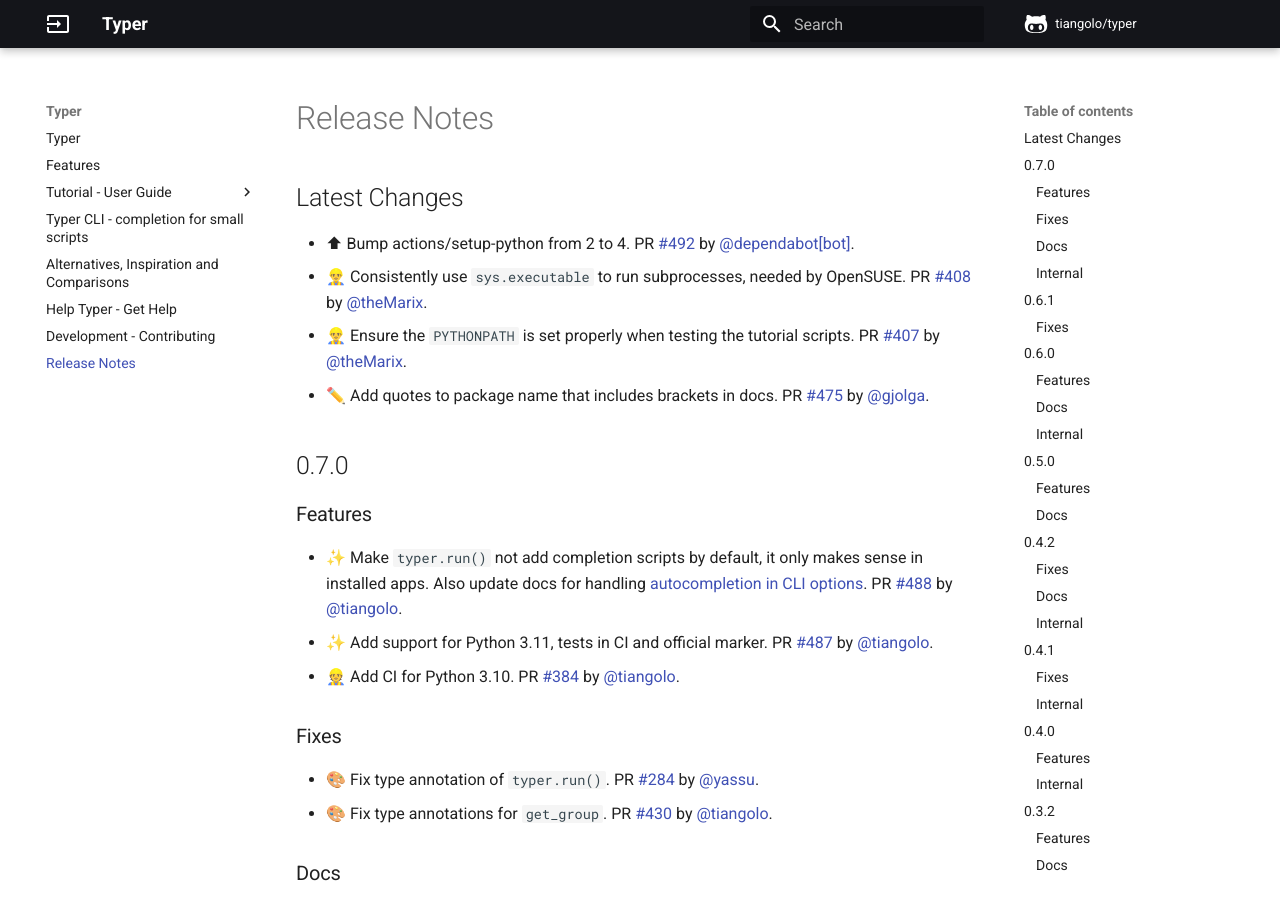
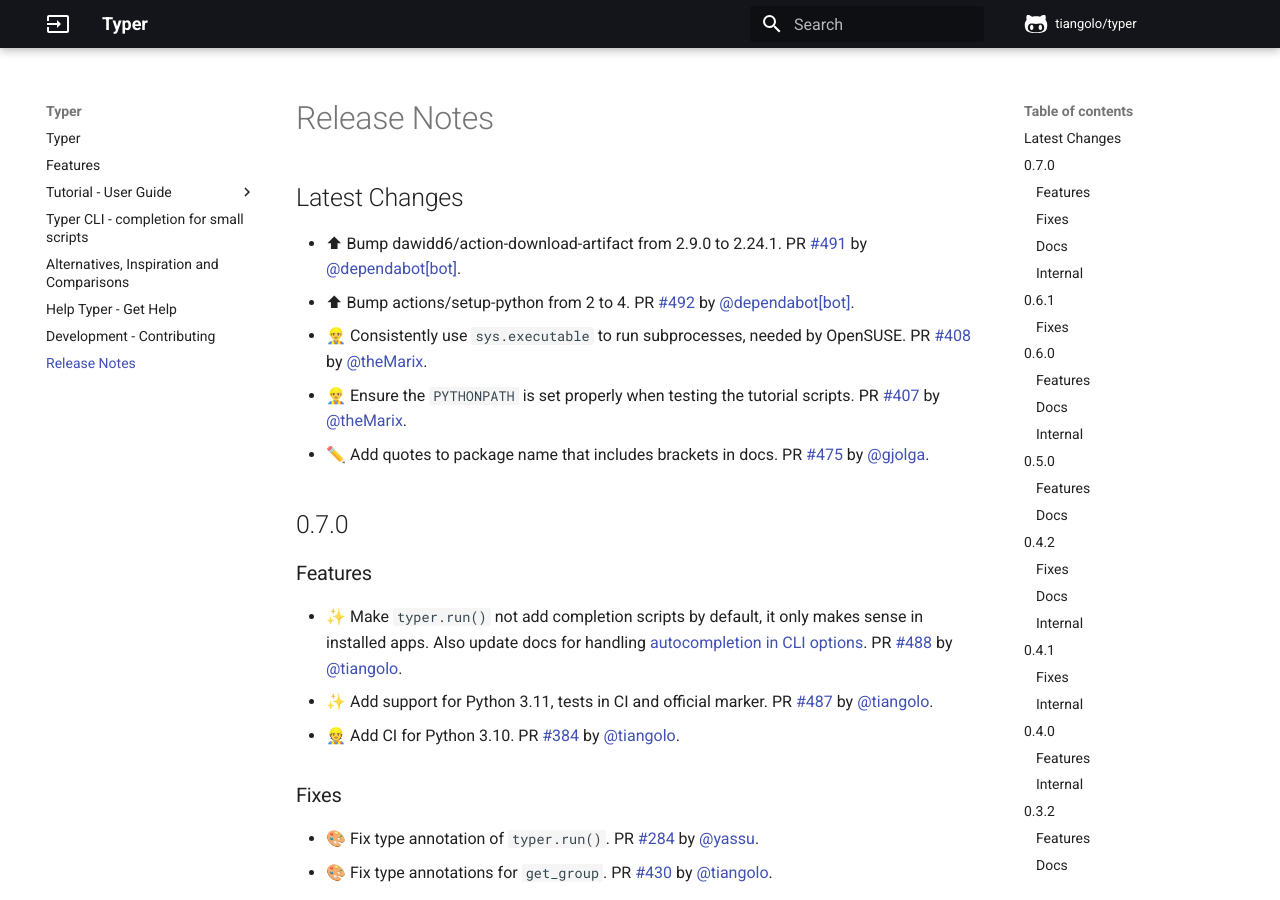
Before and after one commit to RED0731/red_pythonTyper, an MkDocs documentation site: the page built from docs/release-notes.md, in a window 1280 px wide and 900 px high. Built offline with MkDocs 1.6.1 and Material for MkDocs 9.7.7, drawn with Linux system fonts in a browser that asks for light colours; comment, search, counter and statistics services are not loaded.

Commit message:
📝 Update release notes

```diff
--- a/docs/release-notes.md
+++ b/docs/release-notes.md
@@ -1,5 +1,6 @@
 ## Latest Changes
 
+* ⬆ Bump dawidd6/action-download-artifact from 2.9.0 to 2.24.1. PR [#491](https://github.com/tiangolo/typer/pull/491) by [@dependabot[bot]](https://github.com/apps/dependabot).
 * ⬆ Bump actions/setup-python from 2 to 4. PR [#492](https://github.com/tiangolo/typer/pull/492) by [@dependabot[bot]](https://github.com/apps/dependabot).
 * 👷‍♂️ Consistently use `sys.executable` to run subprocesses, needed by OpenSUSE. PR [#408](https://github.com/tiangolo/typer/pull/408) by [@theMarix](https://github.com/theMarix).
 * 👷‍♂️ Ensure the `PYTHONPATH` is set properly when testing the tutorial scripts. PR [#407](https://github.com/tiangolo/typer/pull/407) by [@theMarix](https://github.com/theMarix).
```
